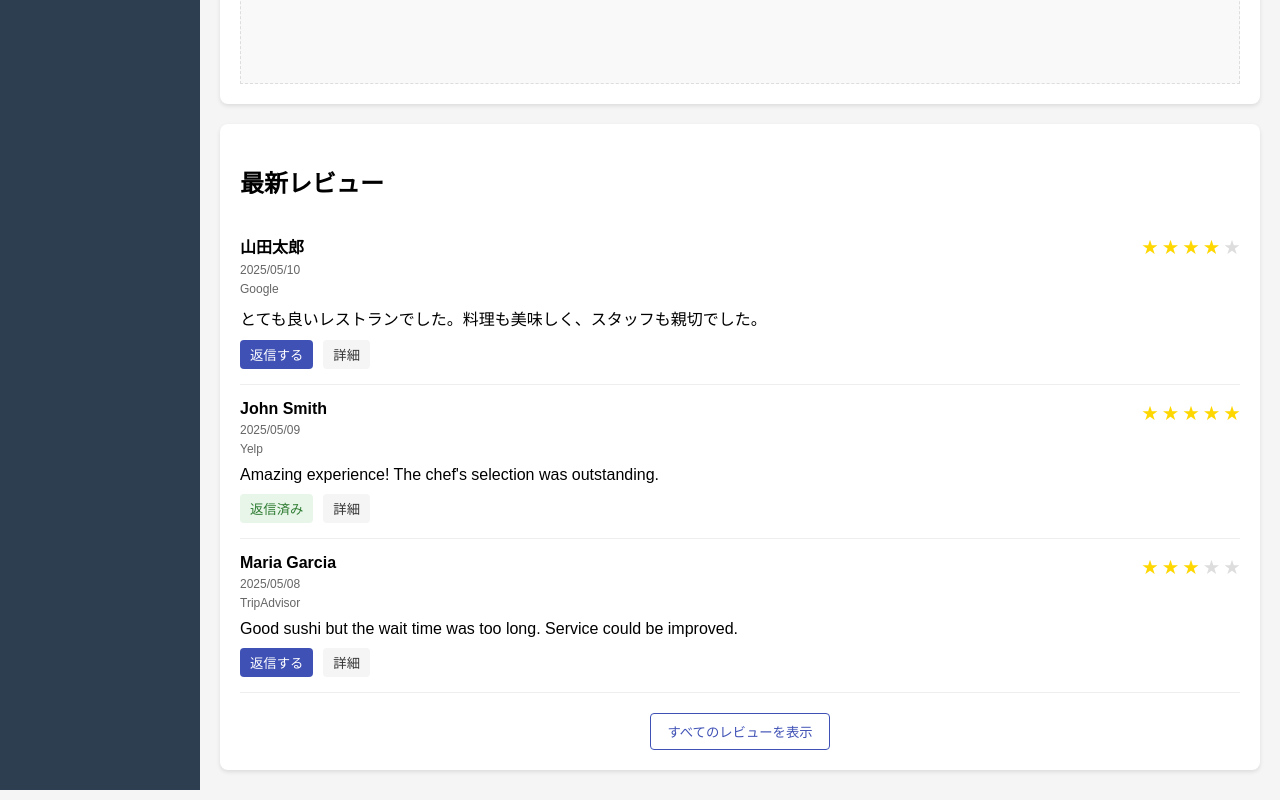
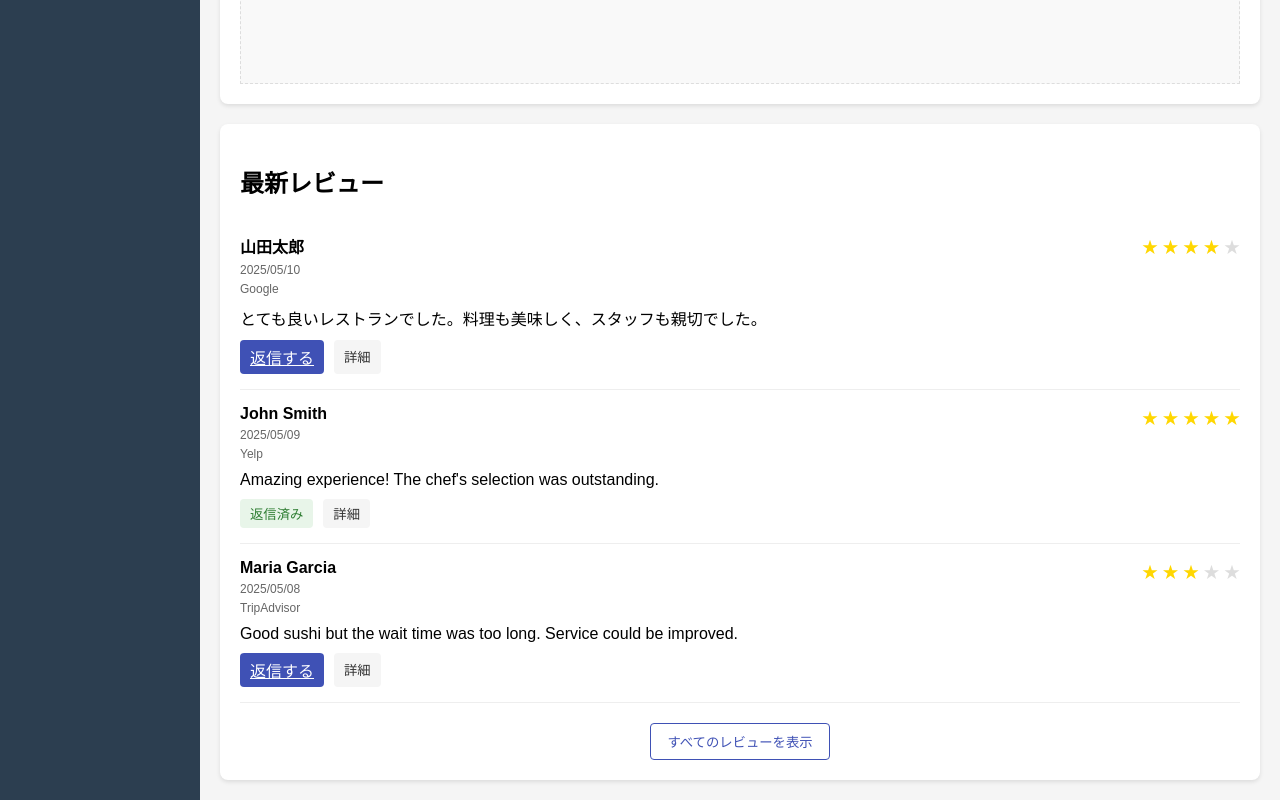
Before and after one commit to zayro-official/zayro-app, a plain HTML site: page zayro-dashboard.html in a window 1280 px wide. Shown: the part 617-1417 px from the top of the page. Drawn offline with Linux system fonts and the light colour scheme.

Commit message:
Update zayro-dashboard.html
返信するボタン２箇所修正

```diff
--- a/zayro-dashboard.html
+++ b/zayro-dashboard.html
@@ -329,7 +329,7 @@
                         とても良いレストランでした。料理も美味しく、スタッフも親切でした。
                     </div>
                     <div class="review-actions">
-                        <button class="btn btn-primary">返信する</button>
+                        <a href="zayro-review-detail.html" class="btn btn-primary">返信する</a>
                         <button class="btn btn-default">詳細</button>
                     </div>
                 </div>
@@ -379,7 +379,7 @@
                         Good sushi but the wait time was too long. Service could be improved.
                     </div>
                     <div class="review-actions">
-                        <button class="btn btn-primary">返信する</button>
+                        <a href="zayro-review-detail.html" class="btn btn-primary">返信する</a>
                         <button class="btn btn-default">詳細</button>
                     </div>
                 </div>
```
